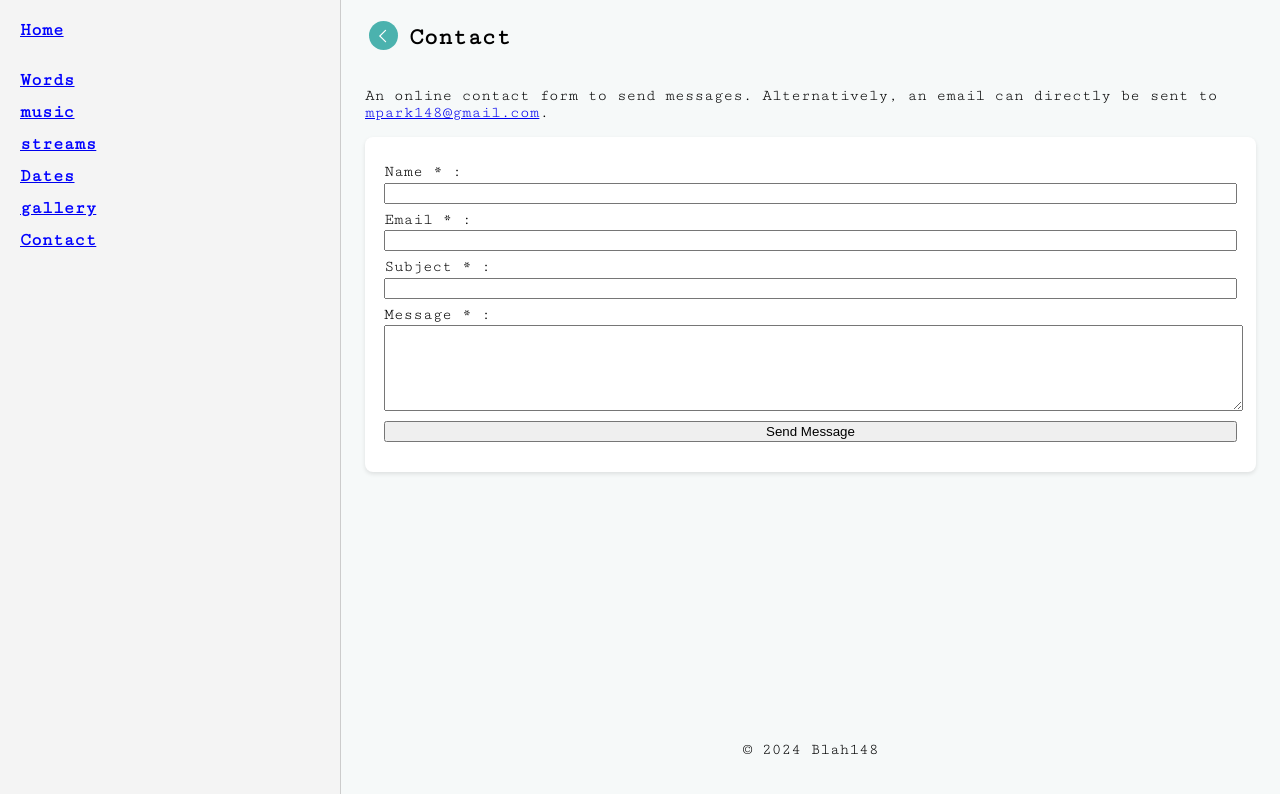
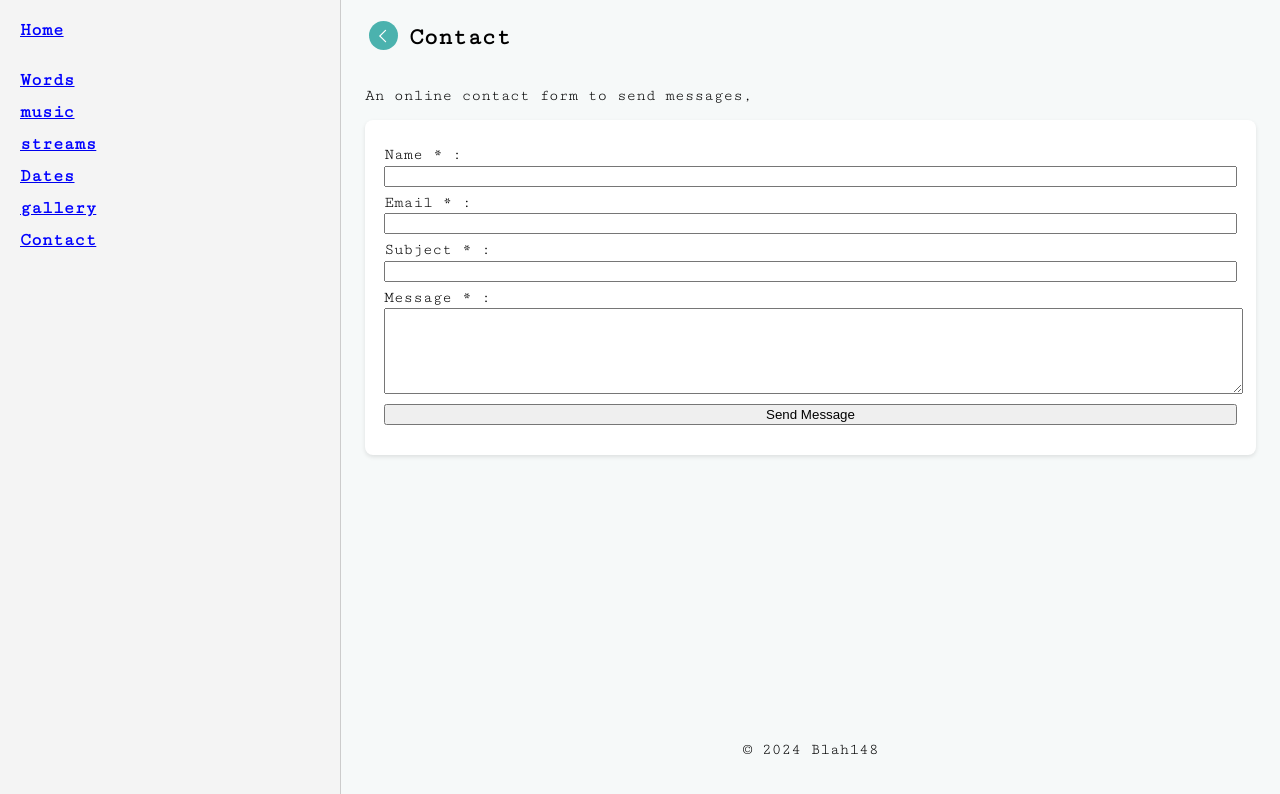
Before and after one commit to blah148/portfolio, a Next.js app: page /write in a window 1280 px wide. Shown: the top 794 px of the page. Built offline with nearby package versions, Linux system fonts and the light colour scheme.

Commit message:
reverted contact page

```diff
--- a/pages/write.js
+++ b/pages/write.js
@@ -81,10 +81,7 @@ export default function Contact() {
             <Loader isLoading={isLoading} />
             <div className={styles.formBox}>
   <p>
-    An online contact form to send messages. Alternatively, an email can directly be sent to{' '}
-    <a href="mailto:mpark148@gmail.com" className="text-blue-500 underline">
-      mpark148@gmail.com
-    </a>.
+    An online contact form to send messages,
   </p>
               <form onSubmit={handleSubmit}>
                 <label htmlFor="fname" className={styles.labelTag}>
```
